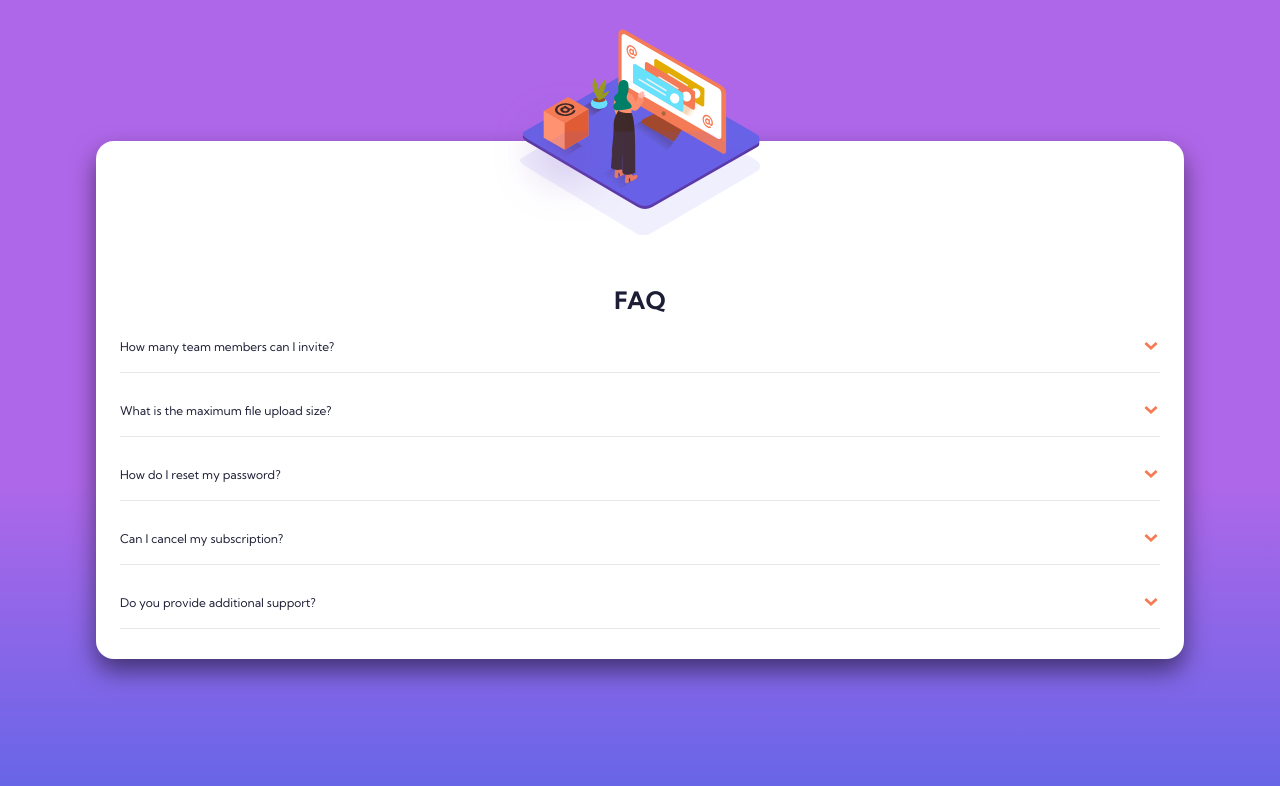
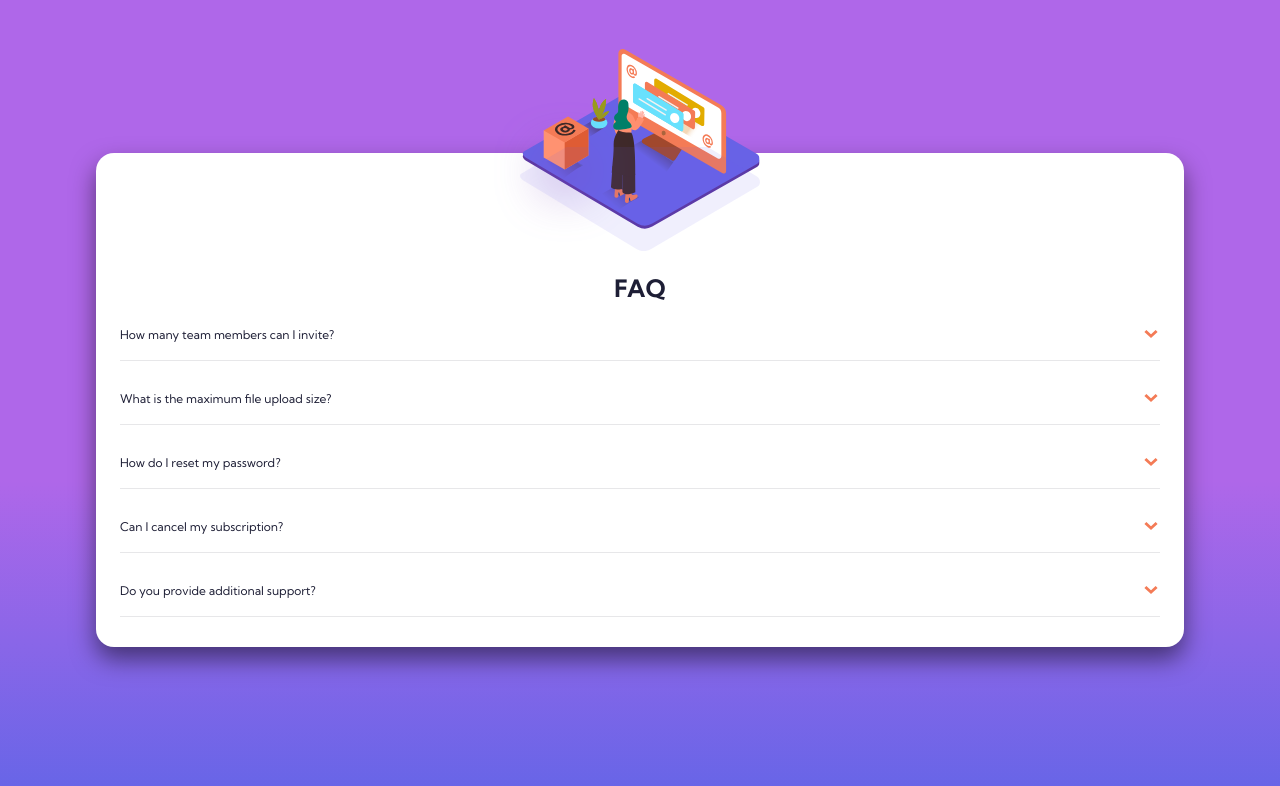
Before and after one commit to sarrietav-frontendmentor/accordion-card, a website: page index.html in a window 1280 px wide. Drawn offline with Linux system fonts and the light colour scheme.

Commit message:
fix(card): spacing between the image and the header

```diff
--- a/sass/main.scss
+++ b/sass/main.scss
@@ -59,7 +59,7 @@ body {
   }
 
   &__image {
-    height: 10rem;
+    height: 8rem;
     width: 100%;
 
     position: relative;
@@ -72,13 +72,13 @@ body {
     &--woman {
       top: 50%;
       left: 50%;
-      transform: translate(-55%, -100%);
+      transform: translate(-55%, -90%);
     }
 
     &--shadow {
       top: 50%;
       left: 50%;
-      transform: translate(-50%, -90%);
+      transform: translate(-50%, -75%);
     }
   }
 }
```
Also changed, not shown: css/style.css.
